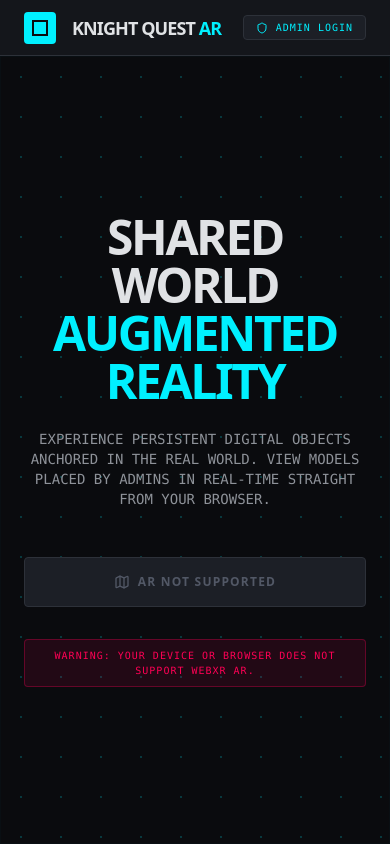
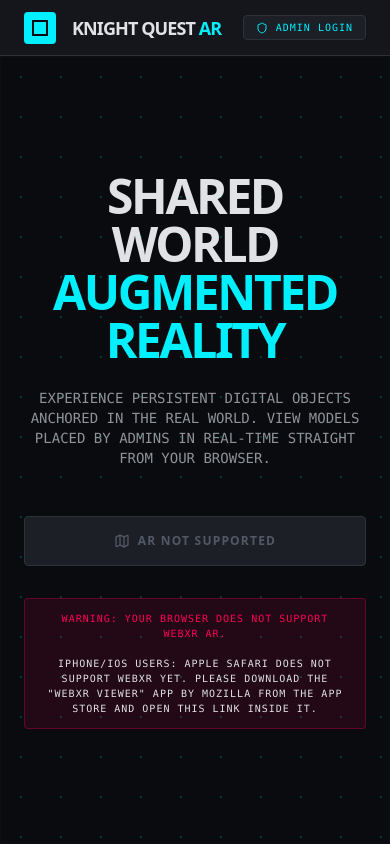
Before and after one commit to Shehan204/ART, a React (Vite) app: page / in a window 390 px wide. Built offline with nearby package versions, Linux system fonts and the light colour scheme; no server answers.

Commit message:
Enhance WebXR AR warning message for clarity
Updated warning message for unsupported WebXR AR on devices.

```diff
--- a/src/pages/LandingPage.tsx
+++ b/src/pages/LandingPage.tsx
@@ -54,9 +54,12 @@ export default function LandingPage() {
         </div>
 
         {arSupported === false && (
-          <p className="mt-8 text-[10px] font-mono tracking-widest uppercase text-[#FF0055] bg-[#FF0055]/10 py-2 px-4 rounded border border-[#FF0055]/30 flex items-center gap-2 z-10">
-            WARNING: YOUR DEVICE OR BROWSER DOES NOT SUPPORT WEBXR AR.
-          </p>
+          <div className="mt-8 flex flex-col items-center gap-4 z-10 max-w-md">
+            <p className="text-[10px] sm:text-xs font-mono tracking-widest uppercase text-[#FF0055] bg-[#FF0055]/10 py-3 px-4 rounded border border-[#FF0055]/30 text-center">
+              WARNING: YOUR BROWSER DOES NOT SUPPORT WEBXR AR.<br /><br />
+              <span className="text-[#E0E2E5]">IPHONE/IOS USERS: Apple Safari does not support WebXR yet. Please download the "WebXR Viewer" app by Mozilla from the App Store and open this link inside it.</span>
+            </p>
+          </div>
         )}
       </main>
     </div>
```
